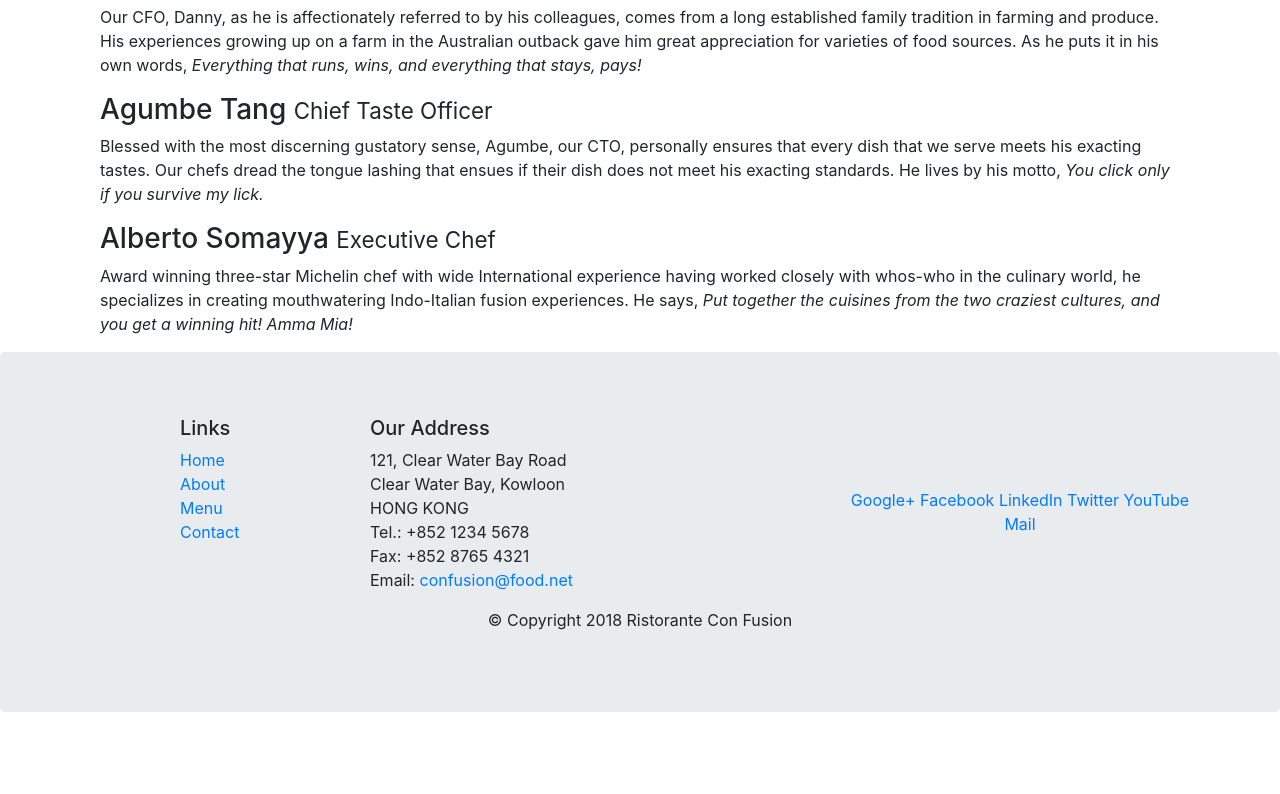
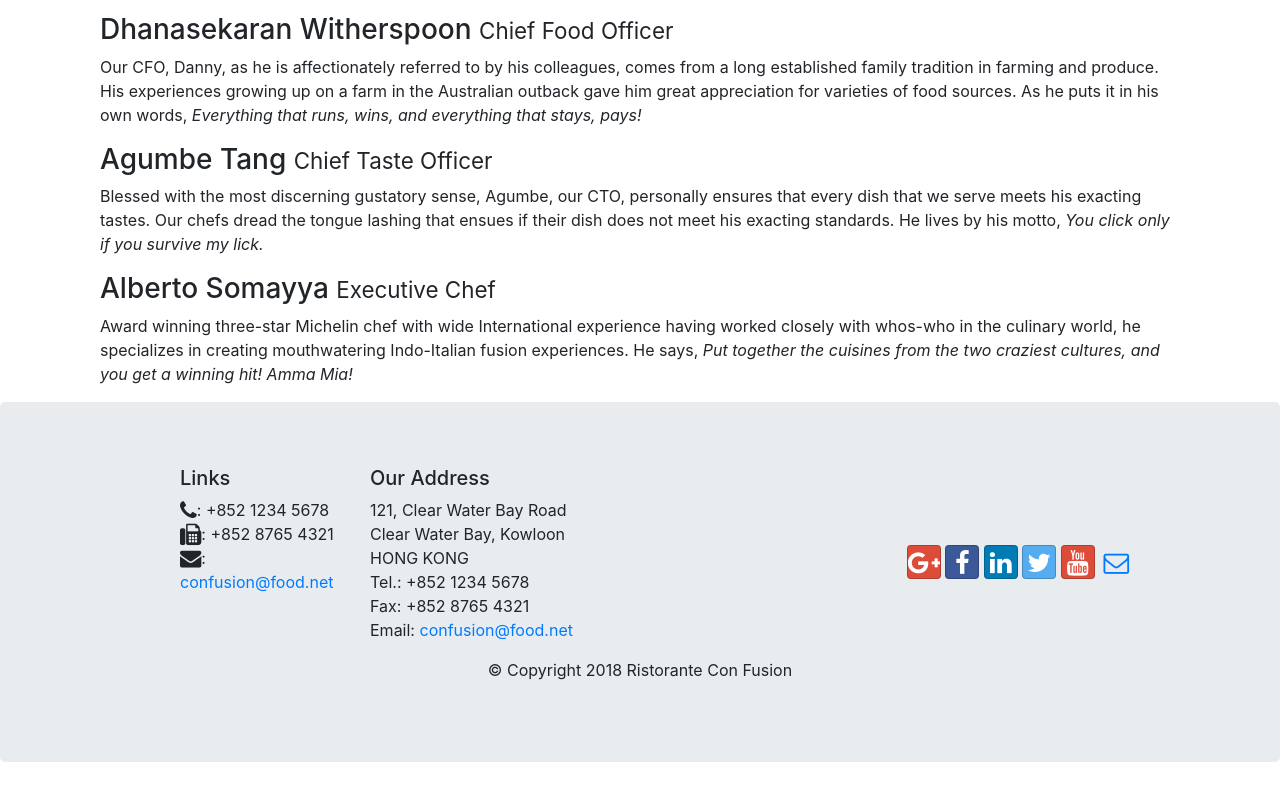
Before and after one commit to ratandheeraj/bootstrap, a website: page index.html in a window 1280 px wide. Shown: the part 1035-1829 px from the top of the page. Before the commit the page ends 1779 px from the top, so only its background shows below. Drawn offline with nearby package versions, Linux system fonts and the light colour scheme.

Commit message:
Navbar and icons are added

```diff
--- a/index.html
+++ b/index.html
@@ -12,6 +12,14 @@
     rel="stylesheet"
     href="node_modules/bootstrap/dist/css/bootstrap.min.css"
   />
+  <link
+    rel="stylesheet"
+    href="node_modules/font-awesome/css/font-awesome.min.css"
+  />
+  <link
+    rel="stylesheet"
+    href="node_modules/bootstrap-social/bootstrap-social.css"
+  />
   <link rel="stylesheet" href="styles/styles.css" />
 
   <head>
@@ -19,6 +27,43 @@
   </head>
 
   <body>
+    <nav class="navbar navbar-dark navbar-expand-sm bg-primary fixed-top">
+      <div class="container">
+        <a class="navbar-brand" href="#">Ristorante Con Fusion</a>
+        <button
+          class="navbar-toggler"
+          type="button"
+          data-toggle="collapse"
+          data-target="#Navbar"
+        >
+          <i class="navbar-toggler-icon"> </i>
+        </button>
+        <div class="collapse navbar-collapse" id="Navbar">
+          <ul class="navbar-nav mr-auto">
+            <li class="nav-item active">
+              <a class="nav-link" href="#"
+                ><span class="fa fa-home fa-lg"></span> Home</a
+              >
+            </li>
+            <li class="nav-item">
+              <a class="nav-link" href="./aboutus.html"
+                ><span class="fa fa-info fa-lg"></span> About</a
+              >
+            </li>
+            <li class="nav-item">
+              <a class="nav-link" href="#"
+                ><span class="fa fa-list fa-lg"></span> Menu</a
+              >
+            </li>
+            <li class="nav-item">
+              <a class="nav-link" href="#"
+                ><span class="fa fa-address-card fa-lg"></span> Contact</a
+              >
+            </li>
+          </ul>
+        </div>
+      </div>
+    </nav>
     <header class="jumbotron jumbo">
       <div class="container">
         <div class="row row-header">
@@ -124,10 +169,13 @@
           <div class="col-4 offset-1 col-sm-2">
             <h5>Links</h5>
             <ul class="list-unstyled">
-              <li><a href="#">Home</a></li>
-              <li><a href="#">About</a></li>
-              <li><a href="#">Menu</a></li>
-              <li><a href="#">Contact</a></li>
+              <i class="fa fa-phone fa-lg"></i
+              >: +852 1234 5678<br />
+              <i class="fa fa-fax fa-lg"></i
+              >: +852 8765 4321<br />
+              <i class="fa fa-envelope fa-lg"></i
+              >:
+              <a href="mailto:confusion@food.net">confusion@food.net</a>
             </ul>
           </div>
           <div class="col-7 col-sm-5">
@@ -143,12 +191,36 @@
           </div>
           <div class="col-12 col-sm-4 align-self-center">
             <div class="text-center">
-              <a href="http://google.com/+">Google+</a>
-              <a href="http://www.facebook.com/profile.php?id=">Facebook</a>
-              <a href="http://www.linkedin.com/in/">LinkedIn</a>
-              <a href="http://twitter.com/">Twitter</a>
-              <a href="http://youtube.com/">YouTube</a>
-              <a href="mailto:">Mail</a>
+              <div class="text-center">
+                <a
+                  class="btn btn-social-icon btn-google"
+                  href="http://google.com/+"
+                  ><i class="fa fa-google-plus"></i
+                ></a>
+                <a
+                  class="btn btn-social-icon btn-facebook"
+                  href="http://www.facebook.com/profile.php?id="
+                  ><i class="fa fa-facebook"></i
+                ></a>
+                <a
+                  class="btn btn-social-icon btn-linkedin"
+                  href="http://www.linkedin.com/in/"
+                  ><i class="fa fa-linkedin"></i
+                ></a>
+                <a
+                  class="btn btn-social-icon btn-twitter"
+                  href="http://twitter.com/"
+                  ><i class="fa fa-twitter"></i
+                ></a>
+                <a
+                  class="btn btn-social-icon btn-google"
+                  href="http://youtube.com/"
+                  ><i class="fa fa-youtube"></i
+                ></a>
+                <a class="btn btn-social-icon" href="mailto:"
+                  ><i class="fa fa-envelope-o"></i
+                ></a>
+              </div>
             </div>
           </div>
         </div>
--- a/package.json
+++ b/package.json
@@ -15,6 +15,8 @@
   },
   "dependencies": {
     "bootstrap": "^4.0.0",
+    "bootstrap-social": "^5.1.1",
+    "font-awesome": "^4.7.0",
     "jquery": "^3.3.1",
     "popper.js": "^1.12.9"
   }
--- a/styles/styles.css
+++ b/styles/styles.css
@@ -6,3 +6,11 @@
   padding-top: 50px;
   padding-bottom: 50px;
 }
+body {
+  padding: 50px 0px 0px 0px;
+  z-index: 0;
+}
+
+.navbar-dark {
+  background-color: #512da8;
+}
```
Also changed, not shown: 1 other file.
